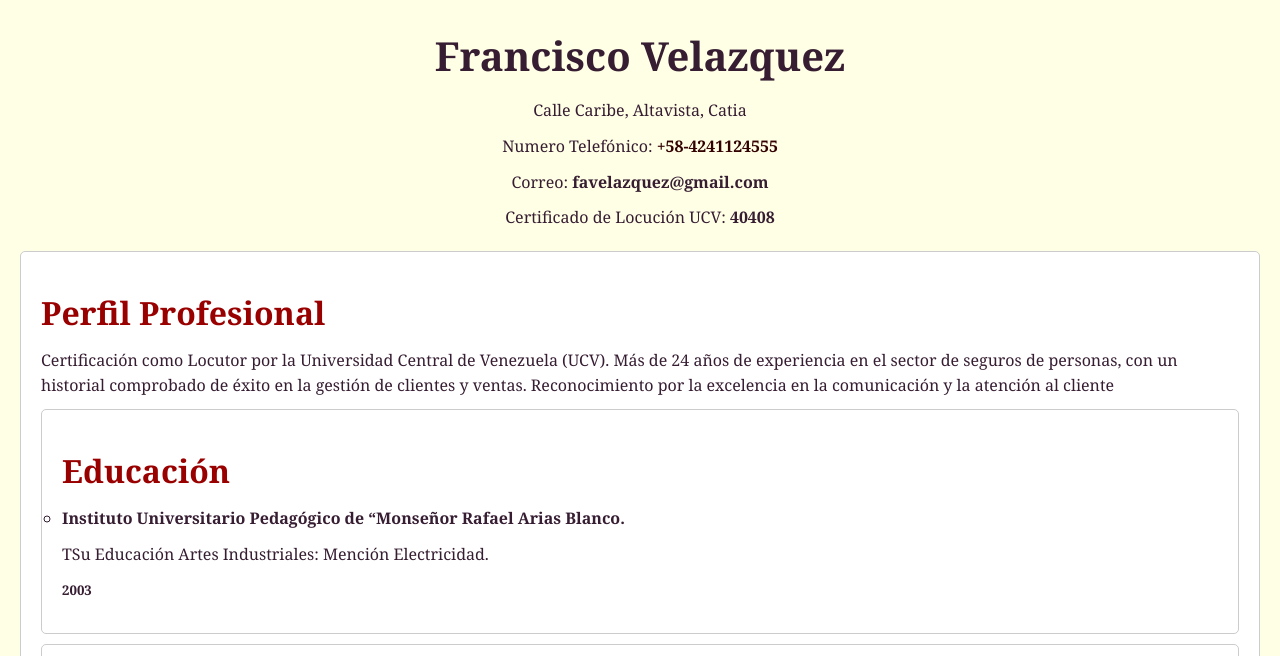
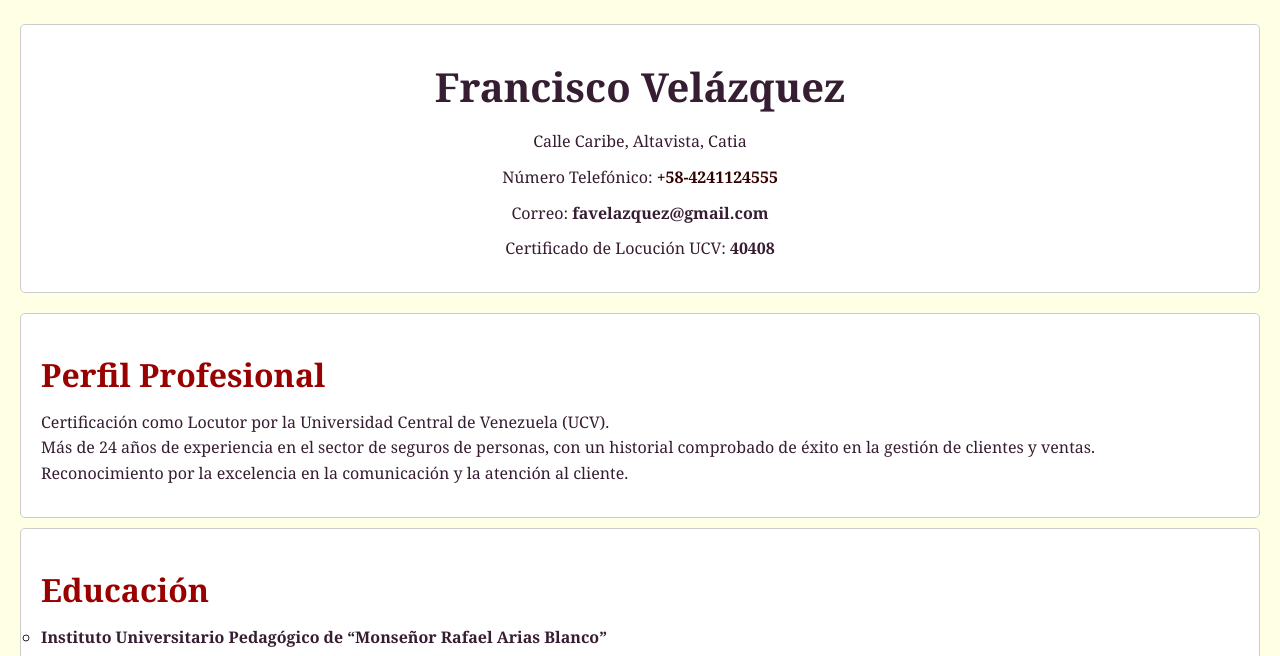
Before and after one commit to FranPanchoV/Curso23-Francisco-Velazquez, a plain HTML site: page HTML/CVFranciscoV.html in a window 1280 px wide. Shown: the part 144-800 px from the top of the page. Drawn offline with Linux system fonts and the light colour scheme.

Commit message:
Update CVFranciscoV.html

```diff
--- a/HTML/CVFranciscoV.html
+++ b/HTML/CVFranciscoV.html
@@ -1,47 +1,51 @@
 <!DOCTYPE html>
 <html lang="es">
 <head>
-  <meta charset="UTF-8">
-  <meta name="viewport" content="width=device-width, initial-scale=1.0">
-  <title>Currículum Francisco Velazquez</title>
-  <link rel="stylesheet" href="Css/CVFranciscoV.css">
+  <meta charset="UTF-8" />
+  <meta name="viewport" content="width=device-width, initial-scale=1.0" />
+  <title>Currículum Francisco Velázquez</title>
+  <link rel="stylesheet" href="Css/CVFranciscoV.css" />
 </head>
 <body>
   <header>
-    <img src="fotoFV.jpg" alt=""width="100px" title="@elfranpancho">
+    <img src="fotoFV.jpg" alt="Foto de Francisco Velázquez" width="100" title="@elfranpancho" />
   </header>
 <main>
-  <div>
-    <h1>Francisco Velazquez</h1>
-  </div>
-  <div>
+    <section>
+      <h1>Francisco Velázquez</h1>
       <p>Calle Caribe, Altavista, Catia</p>
-  </div>
-  <div>
-    <p>Numero Telefónico: <a href="https://wa.me/584241124555" target="_blank"><b>+58-4241124555</b></a></p>
-  </div>
-  <div>
-    <p>Correo: <b>favelazquez@gmail.com</b></p>
-  </div>
+      <p>
+        Número Telefónico:
+        <a href="https://wa.me/584241124555" target="_blank" rel="noopener noreferrer">
+          <b>+58-4241124555</b>
+        </a>
+      </p>
+      <p>
+        Correo: <b>favelazquez@gmail.com</b>
+      </p>
       <p>Certificado de Locución UCV: <b>40408</b></p>
+    </section>
 </main>
   <section>
   <h2>Perfil Profesional</h2>
   <p>
-    Certificación como Locutor por la Universidad Central de Venezuela (UCV).
-    Más de 24 años de experiencia en el sector de seguros de personas, con un historial comprobado de éxito en la gestión de clientes y ventas.
-    Reconocimiento por la excelencia en la comunicación y la atención al cliente
+    Certificación como Locutor por la Universidad Central de Venezuela (UCV).<br>
+    Más de 24 años de experiencia en el sector de seguros de personas, con un historial comprobado de éxito en la gestión de clientes y ventas.<br>
+    Reconocimiento por la excelencia en la comunicación y la atención al cliente.
   </p>
+</section>
+
 <section>
   <h2>Educación</h2>
   <ul>
     <li>
-          <h3>Instituto Universitario Pedagógico de “Monseñor Rafael Arias Blanco.</h3>
+      <h3>Instituto Universitario Pedagógico de “Monseñor Rafael Arias Blanco”</h3>
       <p>TSu Educación Artes Industriales: Mención Electricidad.</p>
       <small><b>2003</b></small>
     </li>
   </ul>
 </section>
+
 <section>
   <h2>Experiencia Laboral</h2>
   <ul>
@@ -49,10 +53,11 @@
       <h3>Vumi Group</h3>
       <p>Coordinador Provider Auditing</p>
       <p>Desde: 2019 hasta la fecha</p>
-          <p>Negociación de costos de honorarios médicos, costos de clinica, revisión y aplicación de baremos</p>
+      <p>Negociación de costos de honorarios médicos, costos de clínica, revisión y aplicación de baremos.</p>
     </li>
   </ul>
 </section>
+
 <section>
   <h2>Cursos Realizados</h2>
   <h3>Diplomado de Seguros de Personas</h3>
@@ -63,14 +68,16 @@
   <small><b>2010</b></small>
   <a href="https://locucionucv.com/certificados/consulta-de-certificados/" target="_blank">Ir a https://locucionucv.com/</a>
 </section>
+
 <section>
   <h2>Habilidades</h2>
   <ul>
-        <li>Configuracion de PC</li>
+    <li>Configuración de PC</li>
     <li>Conocimientos de Excel</li>
-        <li>Diccion y oratoria</li>
+    <li>Dicción y oratoria</li>
   </ul>
 </section>
+
 <footer>
   <p>Datos verificados &copy; Francisco Velázquez</p>
 </footer>
```
Lines whose indentation alone changed are shown as unchanged.
